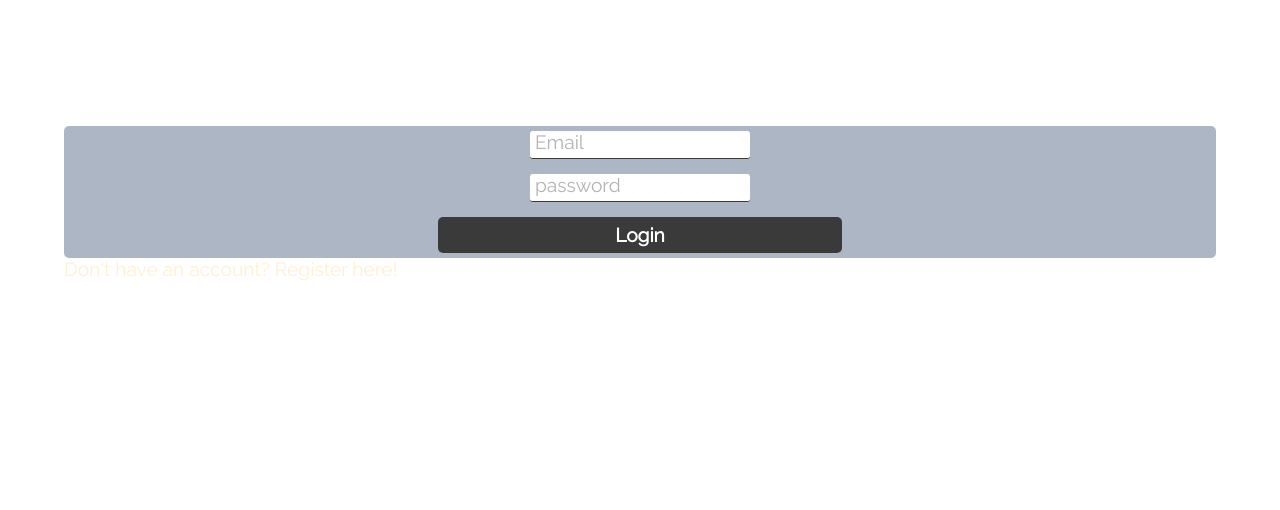
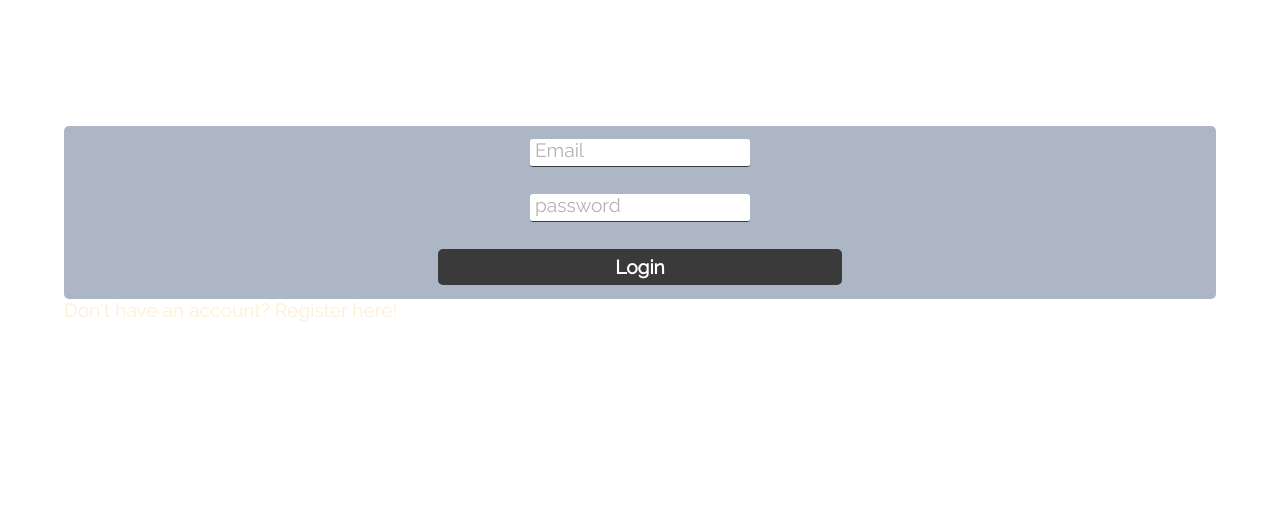
Before and after one commit to blissfulsaint/icarpool, a website built with Vite: page src/account/login.html in a window 1280 px wide. Shown: the part 206-716 px from the top of the page. Built offline with nearby package versions, Linux system fonts and the light colour scheme; no server answers; files whose address does not match are found by name.

Commit message:
same stuff

```diff
--- /dev/null
+++ b/src/sass/block/_login.scss
@@ -0,0 +1,24 @@
+@import "../composition/theme";
+
+#login{
+    width: 90%;
+    margin: 0 5%;
+    #login-form-wrapper {
+        #login-form{
+            border-radius: 5px;
+            margin-top: 15vh;
+
+            input{
+                margin:0.7em auto;
+            }
+
+            #login-form-submit{
+                width: 35%;
+            }
+            ::placeholder{
+                color: grey;
+                opacity: 0.6;
+            }
+        }
+    }
+}
```
Also changed, not shown: src/css/style.css, 1 other file.
